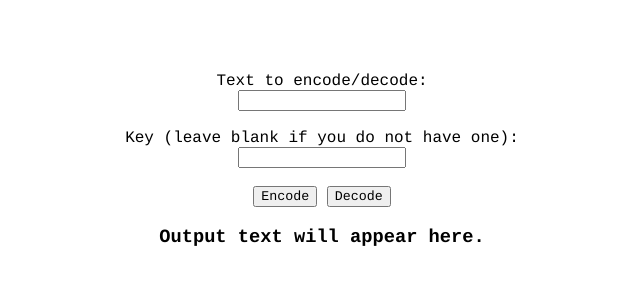
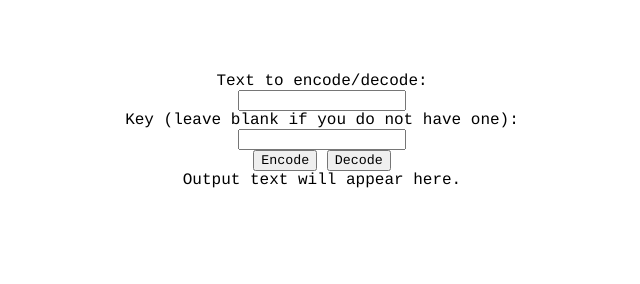
Before and after one commit to lashlockbhs/ionisea, a website: page projects/encoder-decoder/public/index.html in a window 1280 px wide. Shown: the whole page, without its empty margins (318-958 px from the left). Drawn offline with Linux system fonts and the light colour scheme.

Commit message:
Desired layout with structured markup and CSS.

```diff
--- a/projects/encoder-decoder/public/index.html
+++ b/projects/encoder-decoder/public/index.html
@@ -1,30 +1,34 @@
-<!doctype html>
+<!DOCTYPE html>
 <html lang="en">
 
 <head>
-  <meta charset="utf-8">
-  <meta content="width=device-width,initial-scale=1" name="viewport">
+  <meta charset="utf-8" />
+  <meta content="width=device-width,initial-scale=1" name="viewport" />
   <title>Encoder/Decoder</title>
-  <link rel="icon" href="https://cdn-icons-png.flaticon.com/512/3208/3208737.png">
-  <link href="style.css" media="all" rel="stylesheet" type="text/css">
+  <link rel="icon" href="https://cdn-icons-png.flaticon.com/512/3208/3208737.png" />
+  <link href="style.css" media="all" rel="stylesheet" type="text/css" />
   <script src="script.js" type="module"></script>
 </head>
 
 <body>
-  <label for="textInput">Text to encode/decode:</label>
-  <br>
-  <input type="text" id="textInput" name="textInput">
-  <br>
-  <br>
-  <label for="keyInput">Key (leave blank if you do not have one): </label>
-  <br>
-  <input type="text" id="keyInput" name="keyInput">
-  <br>
-  <br>
-  <button id='encode'> Encode </button>
-  <button id='decode'> Decode </button>
-  <br>
-  <h3 id="output">Output text will appear here.</h3>
+  <div>Text to encode/decode:</div>
+
+  <div>
+    <input type="text" id="textInput" name="textInput" />
+  </div>
+
+  <div>Key (leave blank if you do not have one):</div>
+
+  <div>
+    <input type="text" id="keyInput" name="keyInput" />
+  </div>
+
+  <div>
+    <button id="encode">Encode</button>
+    <button id="decode">Decode</button>
+  </div>
+
+  <div id="output">Output text will appear here.</div>
 </body>
 
 </html>
```
